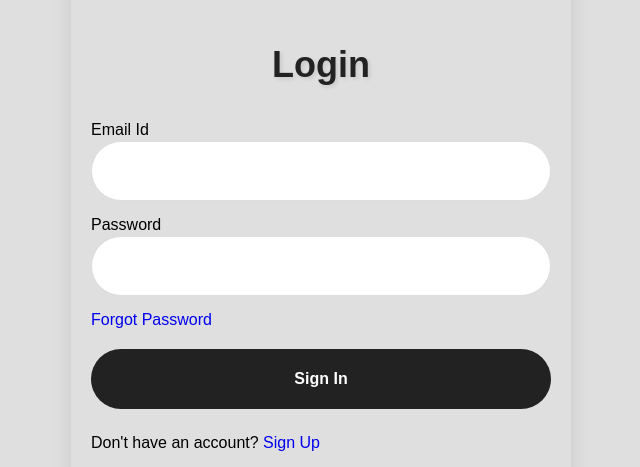
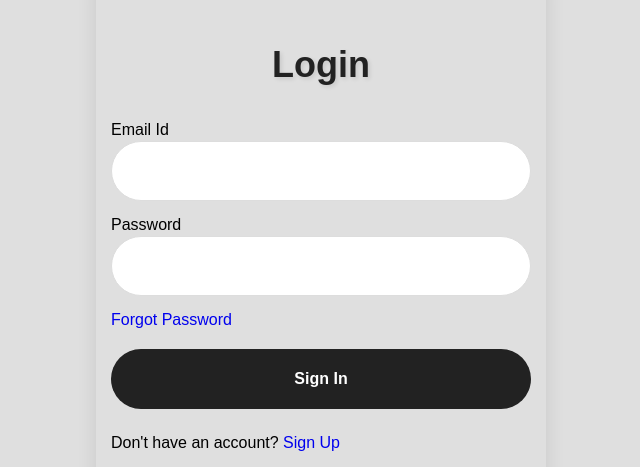
Before and after one commit to Zilean12/Capstone-Project, a plain HTML site: page index.html in a window 1280 px wide. Shown: the part 123-590 px from the top of the page, without its empty margins (319-959 px from the left). Drawn offline with Linux system fonts and the light colour scheme; no server answers.

Commit message:
Update login.css
Signed-off-by: Aryan Sharma <aryan.sharma21@st.niituniversity.in>

```diff
--- a/login.css
+++ b/login.css
@@ -21,9 +21,9 @@ body {
     display: flex;
     justify-content: center;
     flex-direction: column;
-    width: 500px;
+    width: 450px;
     height: 600px;
-    padding: 20px;
+    padding: 15px;
 }
 /* Styling the header in the login box */
 .login-header {
```
